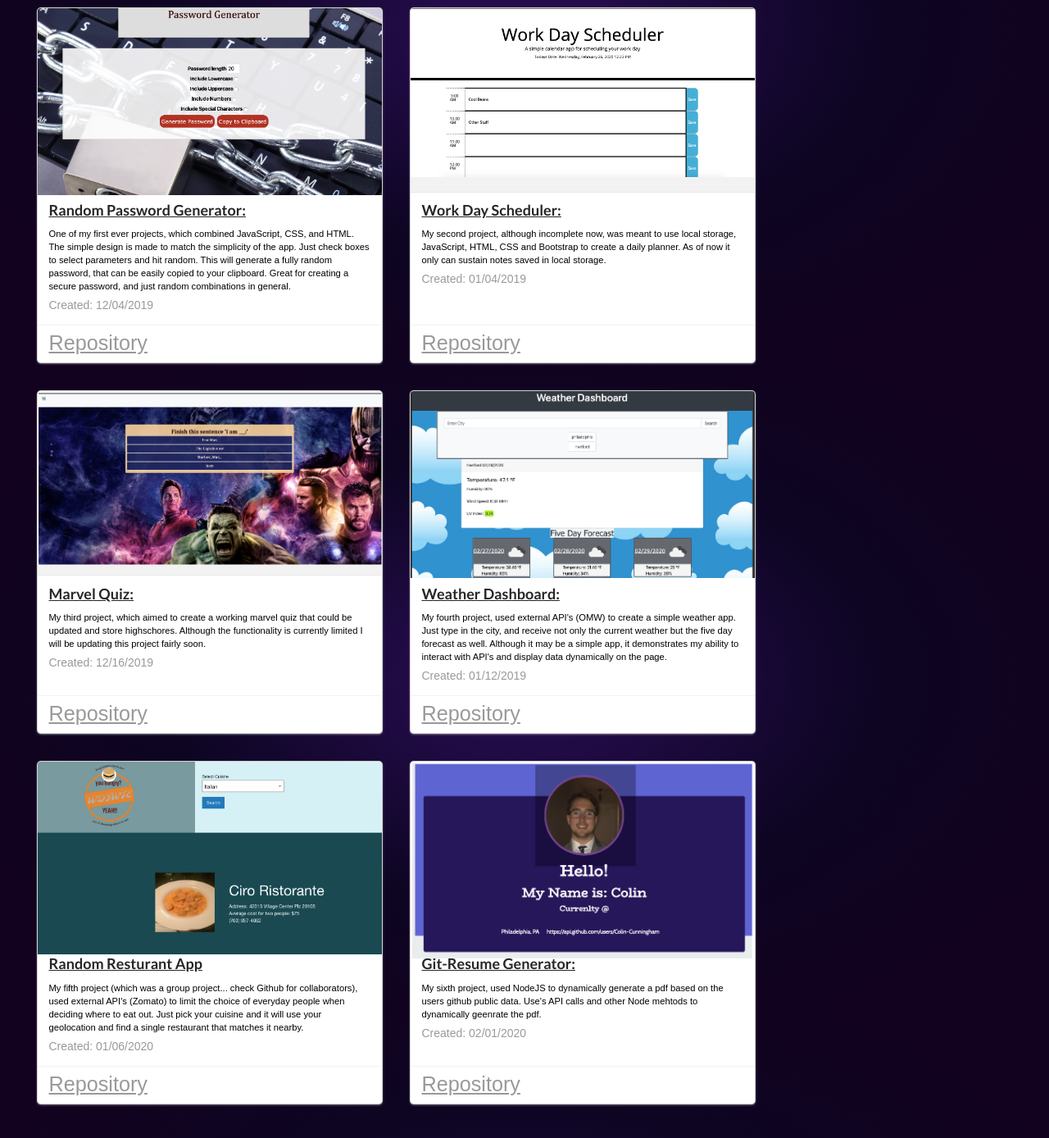
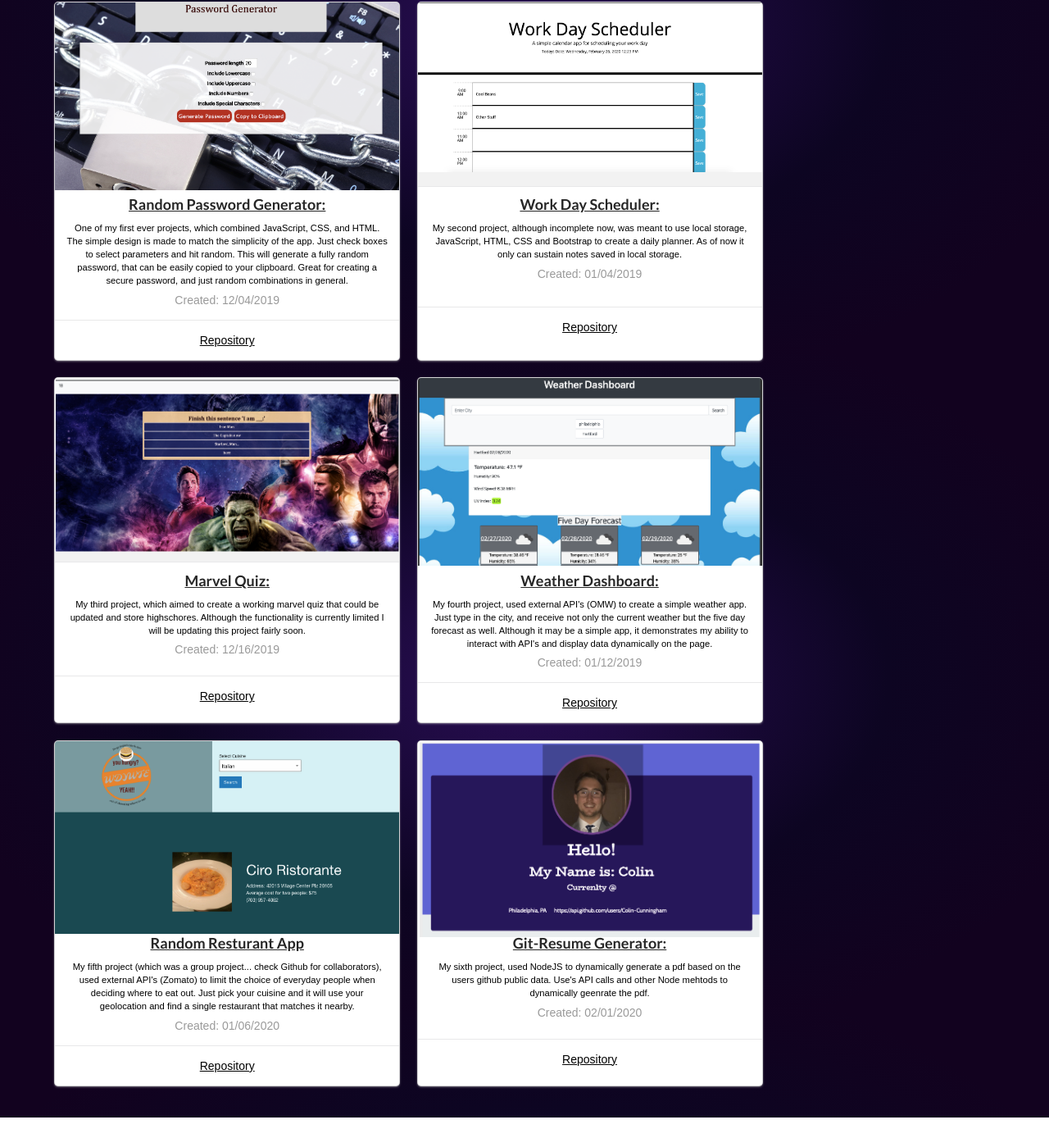
Before and after one commit to Colin-Cunningham/Cunningham-Portfolio, a plain HTML site: page projects.html in a window 1280 px wide. Shown: the part 372-1760 px from the top of the page at 82% size. After the commit the page ends 1735 px from the top, so only its background shows below. Drawn offline with nearby package versions, Linux system fonts and the light colour scheme; a web font is replaced by a local one.

Commit message:
updated resume along with projects

```diff
--- a/projects.html
+++ b/projects.html
@@ -43,7 +43,7 @@
               <span class="date">Created: 12/04/2019</span>
             </div>
           </div>
-          <div class="extra content">
+          <div class="content">
             <a class="cool" target="_blank" href="https://github.com/Colin-Cunningham/Random-Pass-Generator"> Repository </a>
           </div>
         </div>
@@ -67,7 +67,7 @@
             <span class="date">Created: 01/04/2019</span>
           </div>
         </div>
-        <div class="extra content">
+        <div class="content">
           <a class="cool" target="_blank" href="https://github.com/Colin-Cunningham/PlanMyDay.github.io"> Repository </a>
         </div>
       </div>
@@ -91,7 +91,7 @@
             <span class="date">Created: 12/16/2019</span>
           </div>
         </div>
-        <div class="extra content">
+        <div class="content">
           <a class="cool" target="_blank" href="https://github.com/Colin-Cunningham/Coding-Quiz.github.io"> Repository </a>
         </div>
       </div>
@@ -115,7 +115,7 @@
             <span class="date">Created: 01/12/2019</span>
           </div>
         </div>
-        <div class="extra content">
+        <div class="content">
           <a class="cool" target="_blank" href="https://github.com/Colin-Cunningham/Weather-App.github.io"> Repository </a>
         </div>
       </div>
@@ -139,7 +139,7 @@
             <span class="date">Created: 01/06/2020</span>
           </div>
         </div>
-        <div class="extra content">
+        <div class="content">
           <a class="cool" target="_blank" href="https://github.com/mms211/What-Do-You-Want-To-Eat-App"> Repository </a>
         </div>
       </div>
@@ -163,7 +163,7 @@
             <span class="date">Created: 02/01/2020</span>
           </div>
         </div>
-        <div class="extra content">
+        <div class="content">
           <a class="cool" target="_blank" href="https://github.com/Colin-Cunningham/GitResume-Generator"> Repository </a>
         </div>
       </div>
--- a/style2.css
+++ b/style2.css
@@ -46,7 +46,7 @@ p{
 
 #cards{
     width: 30rem;
-    margin: 1.25rem;
+    margin: .8rem;
 }
 
 .image{
@@ -57,13 +57,20 @@ p{
 
 #afterfold{
     padding: 2rem;
+    padding-left: 4rem;
     margin: 0 auto;
 }
 
 .cool{
     color: black;
-    font-size: 1.8rem;
+    font-size: 1rem;
     text-decoration: underline;
+    text-align: center;
+}
+
+.content{
+    text-align: center;
+    margin: 0 auto;
 }
 @media only screen and (max-width: 414px) {
     .image{
```
Also changed, not shown: index.html (+5 -5 lines), Images/CCunningham-Resume.jpg (deleted), Images/CCunningham-Resume.png (added), 2 other files.
